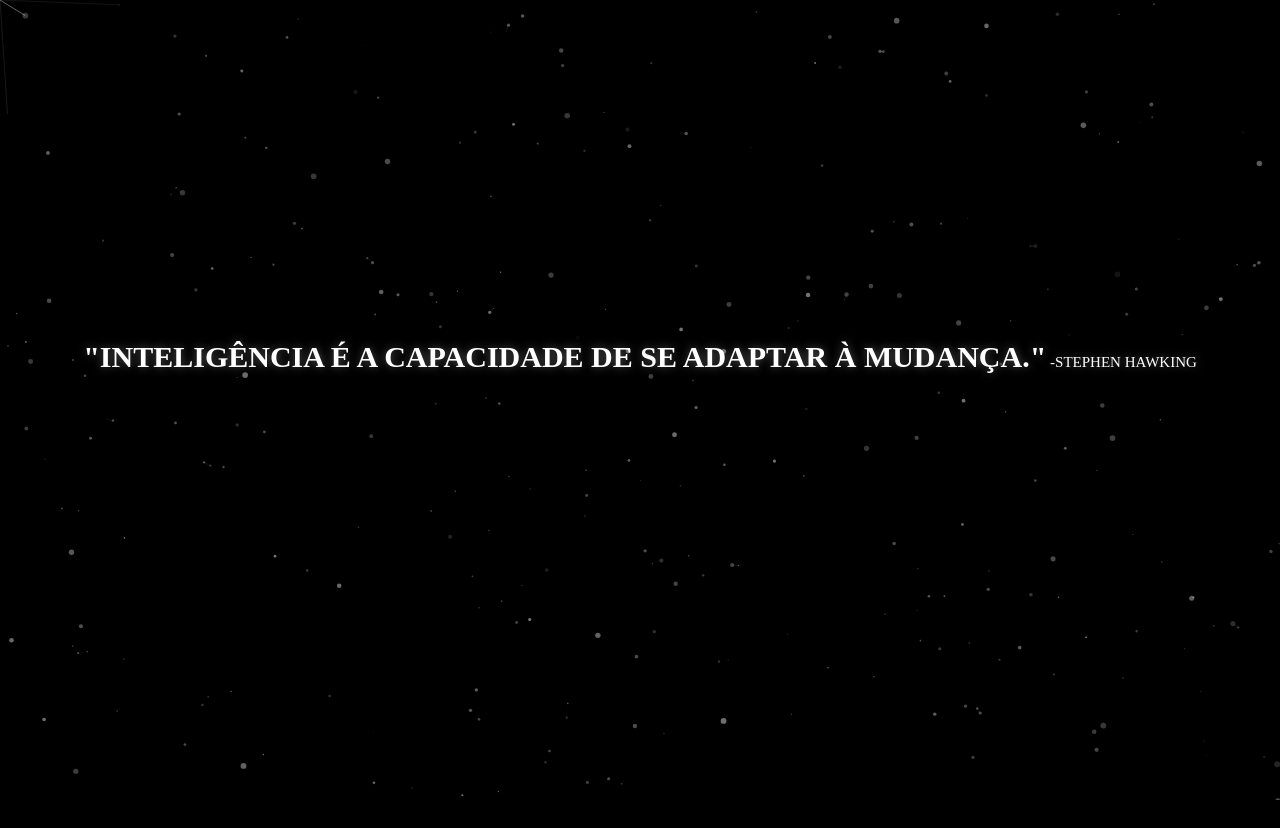
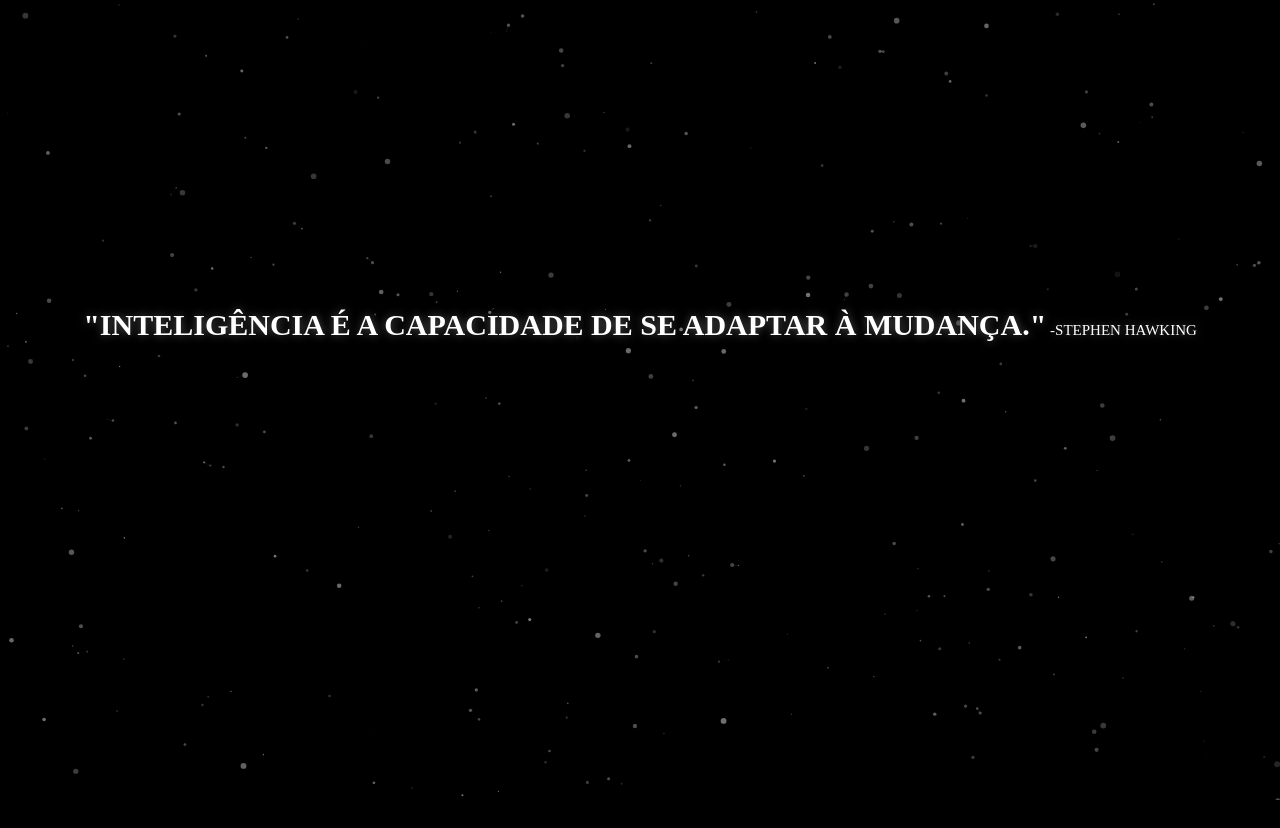
Before and after one commit to Lev361/particulas, a plain HTML site: page index.html in a window 1280 px wide. Drawn offline with Linux system fonts and the light colour scheme.

Commit message:
Mudando o padding

```diff
--- a/assets/css/style.css
+++ b/assets/css/style.css
@@ -15,7 +15,7 @@
 	font-size: 30px;
 	text-transform: uppercase;
 	text-align: center;
-	padding-top: 40vh;
+	padding-top: 36vh;
 	text-shadow: 0 0 10px rgba(255,255,255, .35);
 	z-index: 9999;
 }
```
